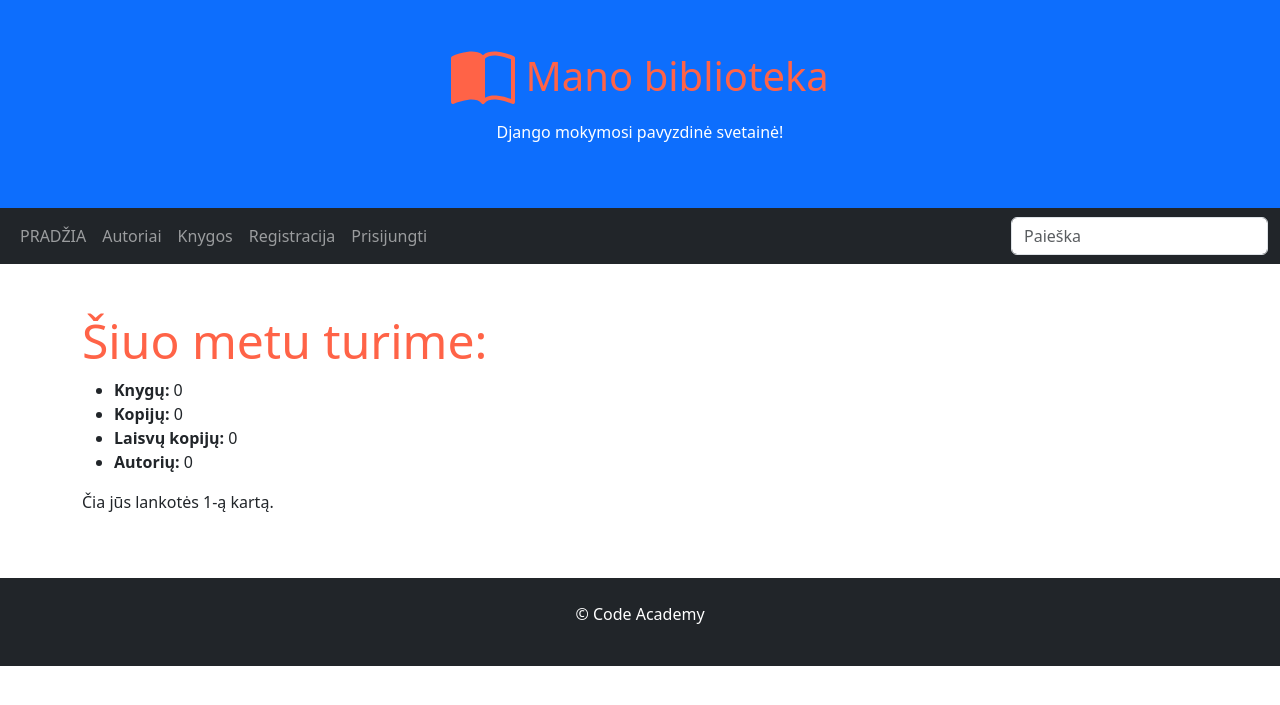
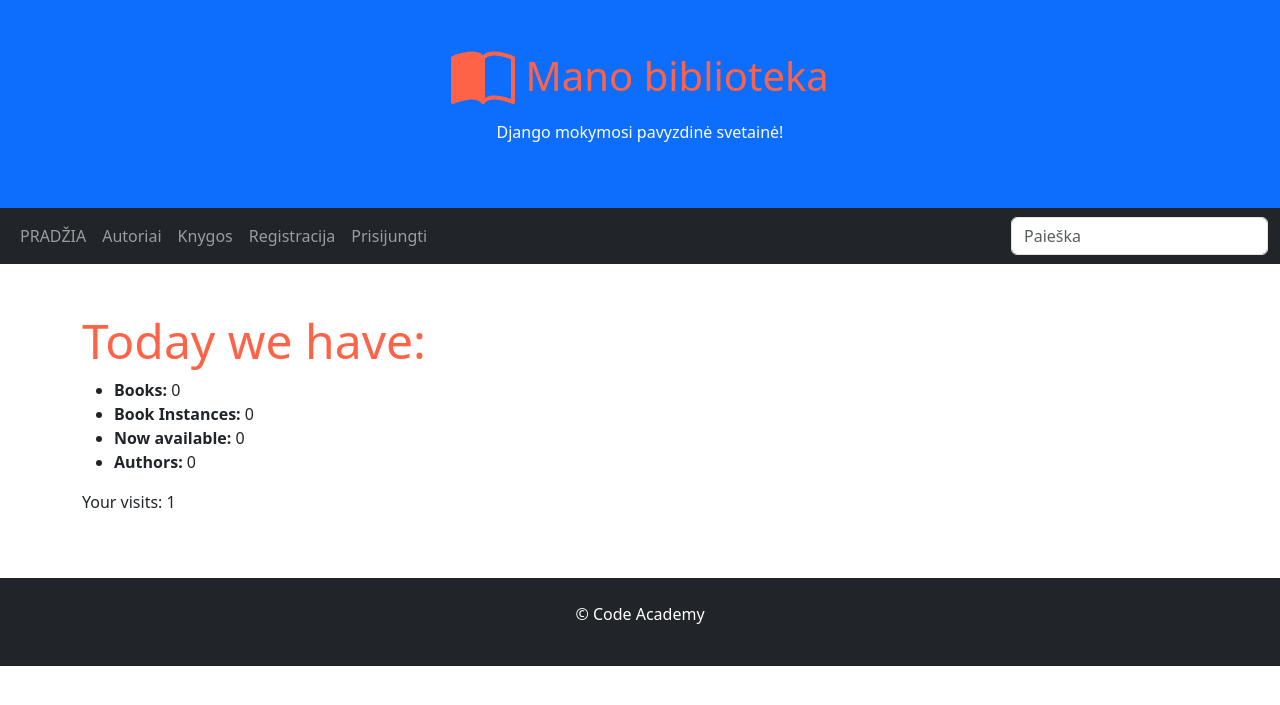
Before and after one commit to DonatasNoreika/library_202506, a Django app: page /library/ in a window 1280 px wide. Shown: the top 705 px of the page. Run offline with Django 5.2, Linux system fonts and the light colour scheme; data that the repository does not hold is empty.

Commit message:
11: +Išverstas index.html

```diff
--- a/mysite/library/templates/index.html
+++ b/mysite/library/templates/index.html
@@ -1,15 +1,14 @@
 {% extends "base.html" %}
-
+{% load i18n %}
 {% block "title" %}HOME{% endblock %}
 {% block "content" %}
-{# mano komentaras #}
 
-<h1 class="display-5">Šiuo metu turime:</h1>
+<h1 class="display-5">{% trans "Today we have:" %}</h1>
 <ul>
-    <li><strong>Knygų: </strong>{{ num_books }}</li>
-    <li><strong>Kopijų: </strong>{{ num_instances }}</li>
-    <li><strong>Laisvų kopijų: </strong>{{ num_instances_available }}</li>
-    <li><strong>Autorių: </strong>{{ num_authors }}</li>
+    <li><strong>{% trans "Books: " %}</strong>{{ num_books }}</li>
+    <li><strong>{% trans "Book Instances: " %}</strong>{{ num_instances }}</li>
+    <li><strong>{% trans "Now available: " %}</strong>{{ num_instances_available }}</li>
+    <li><strong>{% trans "Authors: " %}</strong>{{ num_authors }}</li>
 </ul>
-<p>Čia jūs lankotės {{ num_visits }}-ą kartą.</p>
+<p>{% trans "Your visits: " %}{{ num_visits }}</p>
 {% endblock %}
```
Also changed, not shown: mysite/library/locale/lt/LC_MESSAGES/django.po (added), 1 other file.
